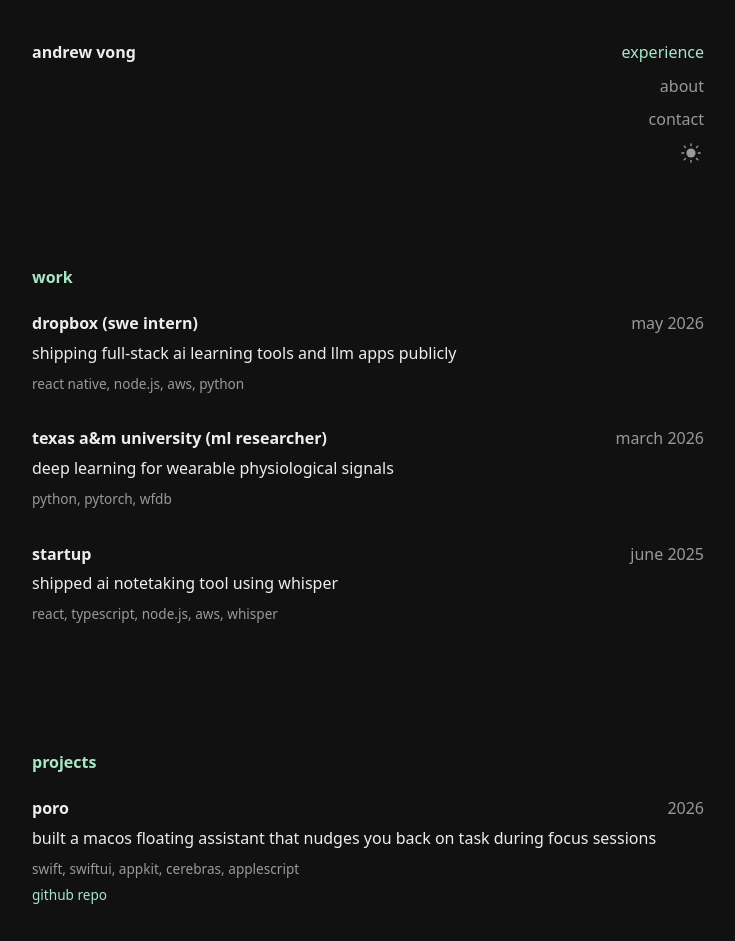
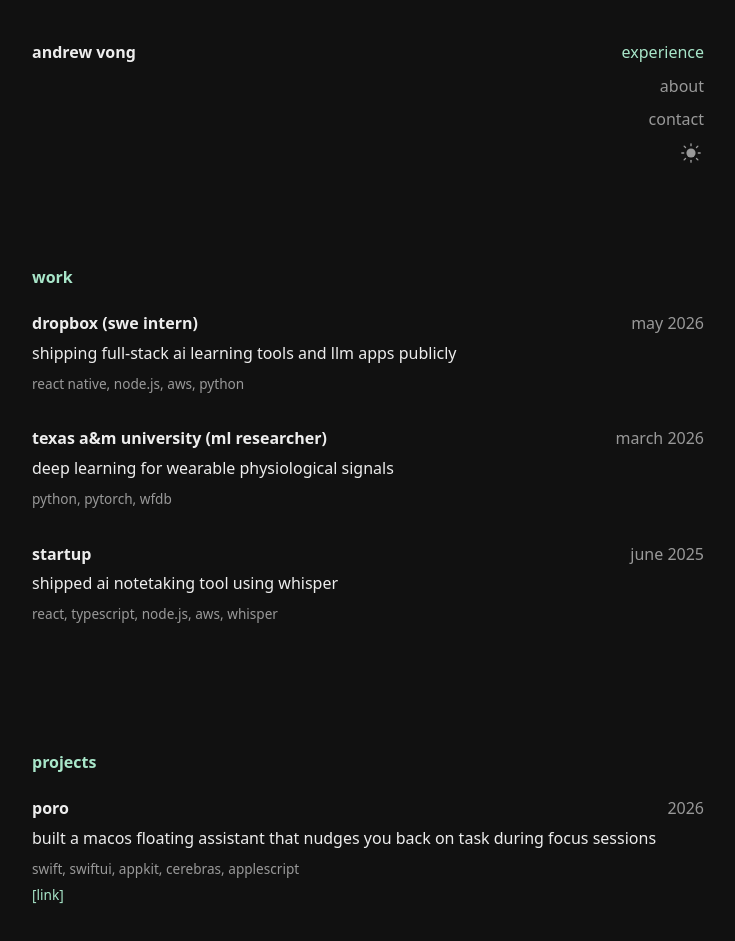
Before and after one commit to andrewv426/portfolio, a React (Vite) app: page / in a window 1280 px wide. Shown: the top 941 px of the page, without its empty margins (272-1007 px from the left). Built offline with nearby package versions, Linux system fonts and the light colour scheme; a web font is replaced by a local one.

Commit message:
style: rename project repo link text to [link]

```diff
--- a/src/components/Projects.jsx
+++ b/src/components/Projects.jsx
@@ -53,7 +53,7 @@
                 target="_blank"
                 rel="noreferrer"
               >
-                github repo
+                [link]
               </a>
             ) : (
               <span className="project-repo-missing">repo not public on github</span>
```
